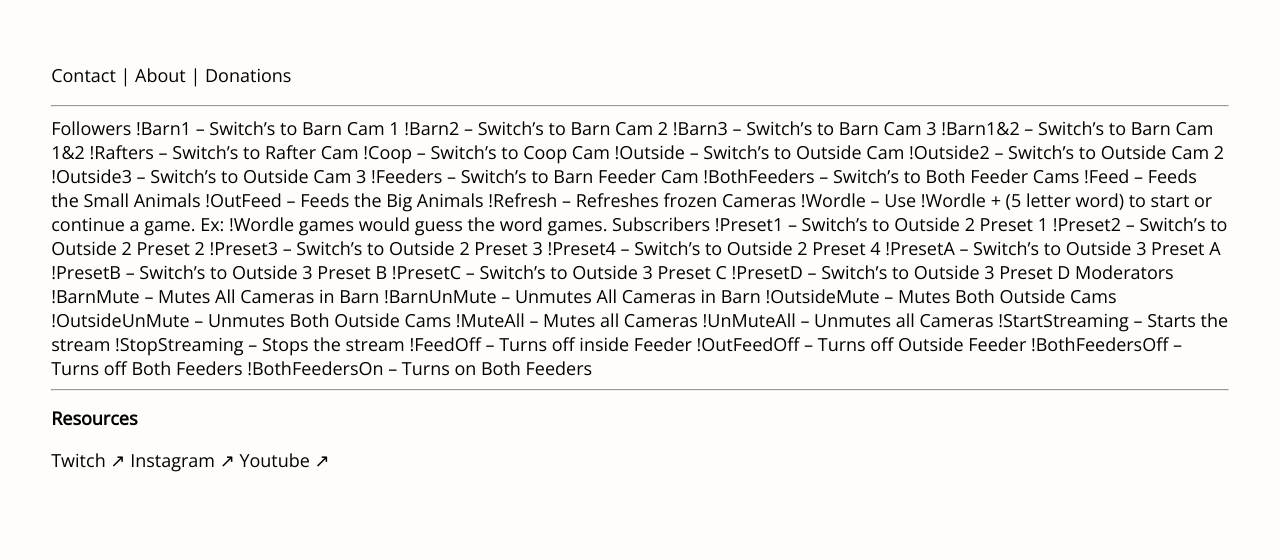
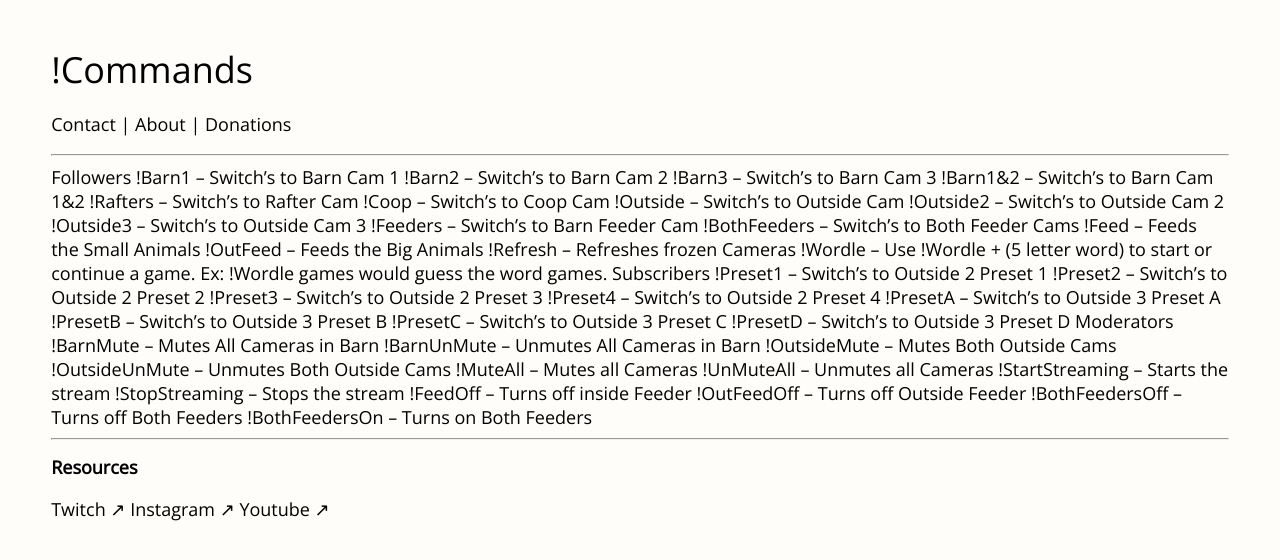
Before and after one commit to MNFarmHub/mnfarmhub.github.io, a Jekyll site: the page built from commands.html, in a window 1280 px wide. Shown: the top 560 px of the page. Built offline with Jekyll 4.4.1, drawn with Linux system fonts in a browser that asks for light colours.

Commit message:
Update commands.html

```diff
--- a/commands.html
+++ b/commands.html
@@ -1,6 +1,6 @@
 ---
 layout: page
-title: !Commands
+title: "!Commands"
 ---
 <div id="maingrid">
 <div id="content">
```
